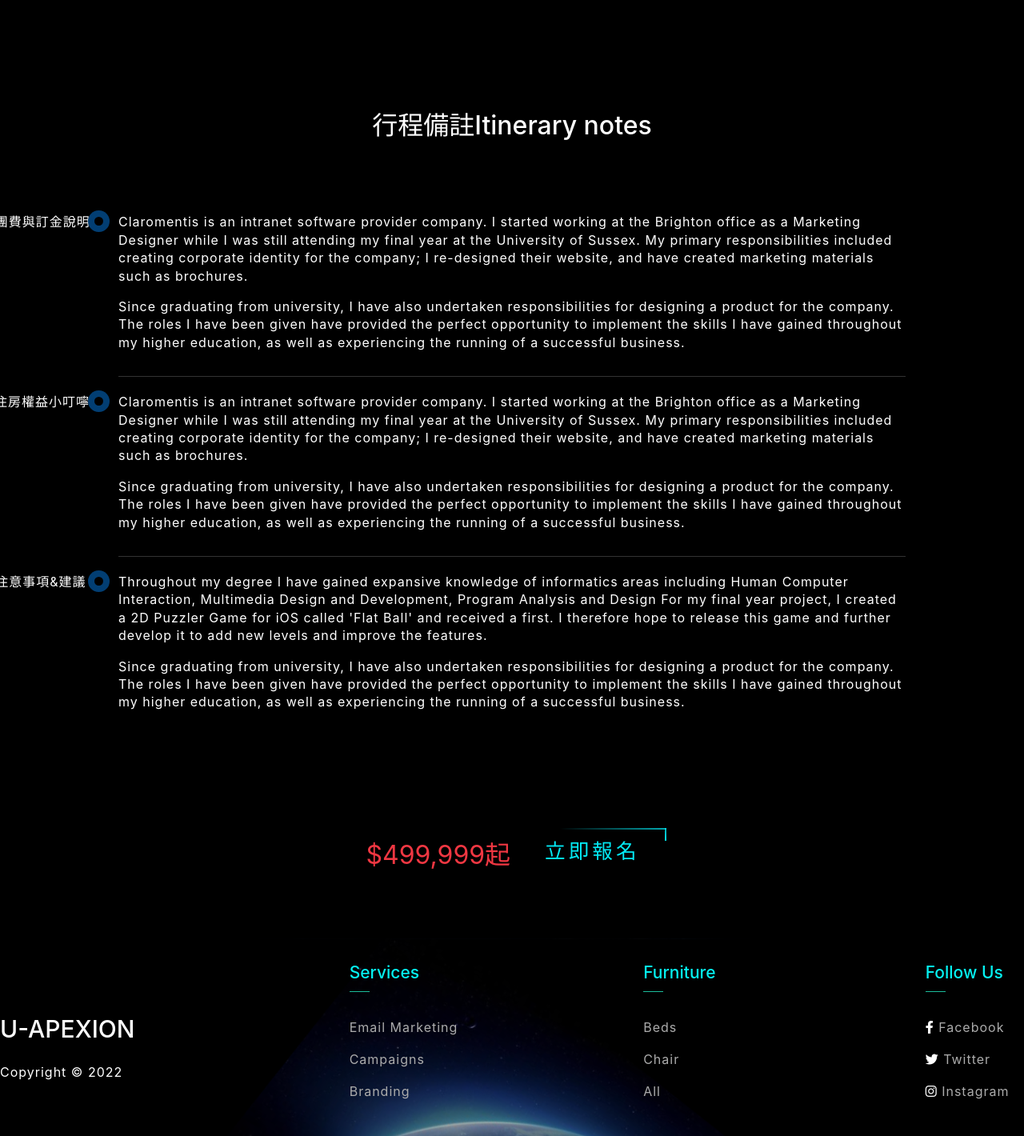
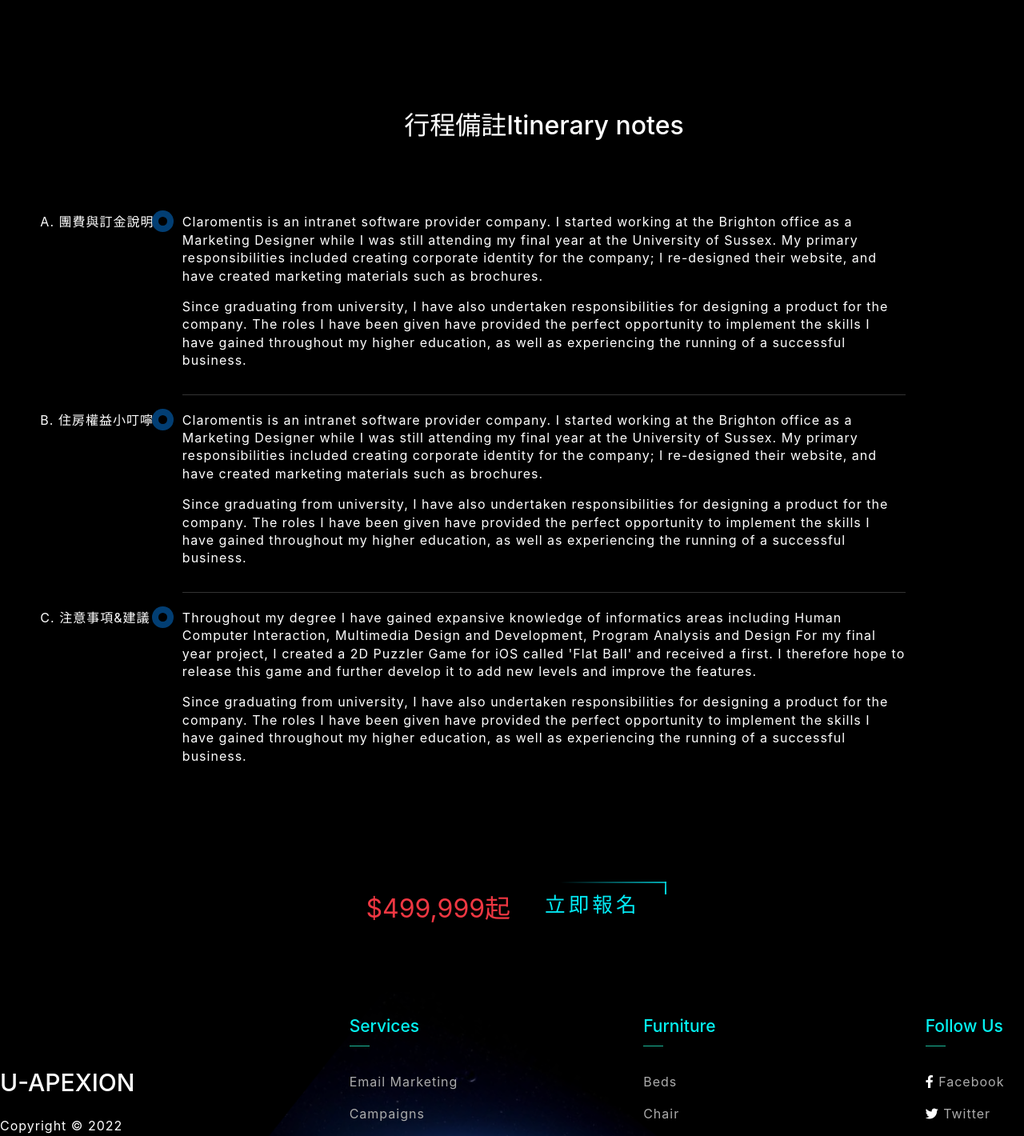
Before and after one commit to Jhih-Ting23472002/u-apexion-react, a React (Create React App) app: page /travel-notes in a window 1280 px wide. Shown: the part 2600-4020 px from the top of the page at 80% size. Built offline with nearby package versions, Linux system fonts and the light colour scheme.

Commit message:
footer update

```diff
--- a/src/components/footer.css
+++ b/src/components/footer.css
@@ -46,7 +46,7 @@
 
 .f5 {
   text-align: right;
-  padding: 30px 12px 0px 0px;
+  padding: 30px 75px 0px 0px;
 }
 
 .f5-p {
--- a/src/pages/Travel/TravelNotes.css
+++ b/src/pages/Travel/TravelNotes.css
@@ -1044,6 +1044,10 @@ h6 {
   }
 }
 
+.tinerarynotes{
+  padding-left:9%;
+}
+
 /*——————————————
 TimeLine CSS
 ———————————————*/
--- a/src/pages/Travel/TravelNotes.js
+++ b/src/pages/Travel/TravelNotes.js
@@ -399,7 +399,7 @@ function TravelNotes() {
           <section id="timeline" className="timeline-outer">
             <div className="content" id="content">
               <div className="row">
-                <div className="col s12 m12 l12">
+                <div className="tinerarynotes col s12 m12 l12">
                   <h2 className="blue-text lighten-1 header">
                     行程備註Itinerary notes
                   </h2>
```
